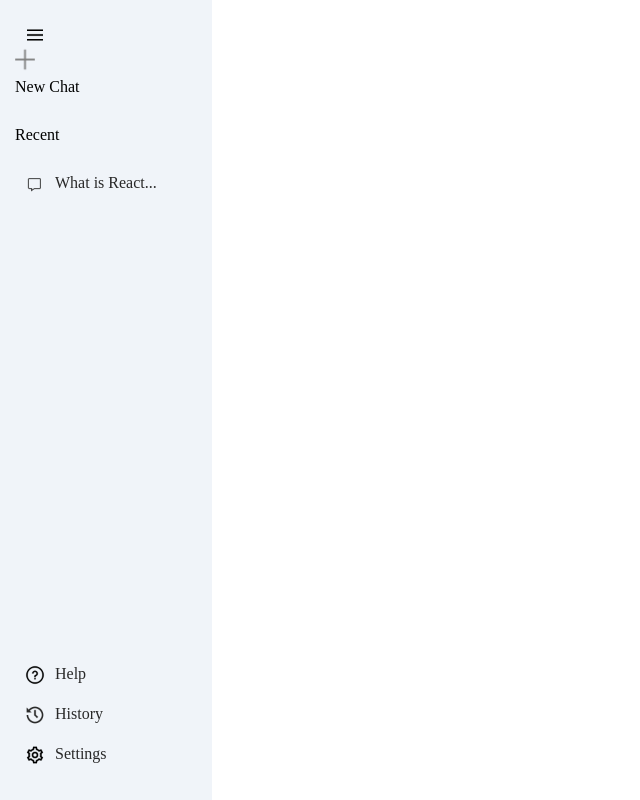
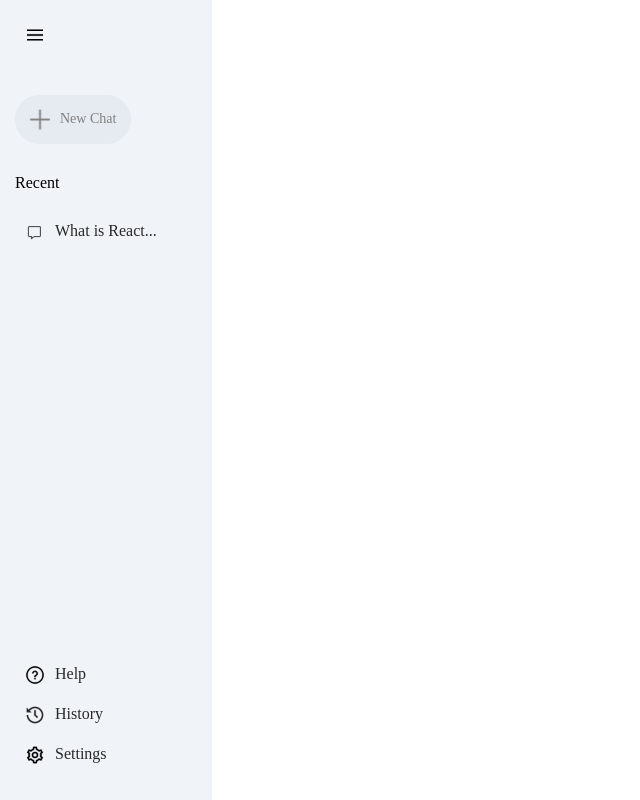
Before and after one commit to Nabeela-Kanwal/Gemini-Clone, a React (Vite) app: page / in a window 1280 px wide. Shown: the whole page, without its empty margins (0-640 px from the left). Built offline with nearby package versions, Linux system fonts and the light colour scheme.

Commit message:
fixed side bar icon

```diff
--- a/src/App.jsx
+++ b/src/App.jsx
@@ -1,4 +1,3 @@
-import React from "react";
 import Sidebar from "./components/sidebar/sidebar";
 const App = () => {
   return (
--- a/src/components/sidebar/sidebar.css
+++ b/src/components/sidebar/sidebar.css
@@ -17,8 +17,8 @@
   cursor: pointer;
 }
 
-.sidebar .menu-chat {
-  margin: 10px;
+.sidebar .new-chat {
+  margin-top: 50px;
   display: inline-flex;
   align-items: center;
   gap: 10px;
@@ -54,3 +54,13 @@
 .sidebar .recent-entry:hover {
   background: #e2e6eb;
 }
+
+.sidebar .bottom {
+  display: flex;
+  flex-direction: column;
+}
+
+.sidebar .bottom-item {
+  padding-right: 10px;
+  cursor: pointer;
+}
--- a/src/components/sidebar/sidebar.jsx
+++ b/src/components/sidebar/sidebar.jsx
@@ -1,4 +1,3 @@
-import React from "react";
 import "./sidebar.css";
 import { assets } from "../../assets/assets";
 const Sidebar = () => {
@@ -11,7 +10,7 @@ const Sidebar = () => {
           <p>New Chat</p>
         </div>
         <div className="recent">
-          <p class="recent-title">Recent</p>
+          <p className="recent-title">Recent</p>
           <div className="recent-entry">
             <img src={assets.message_icon} alt="" />
             <p>What is React...</p>
```
